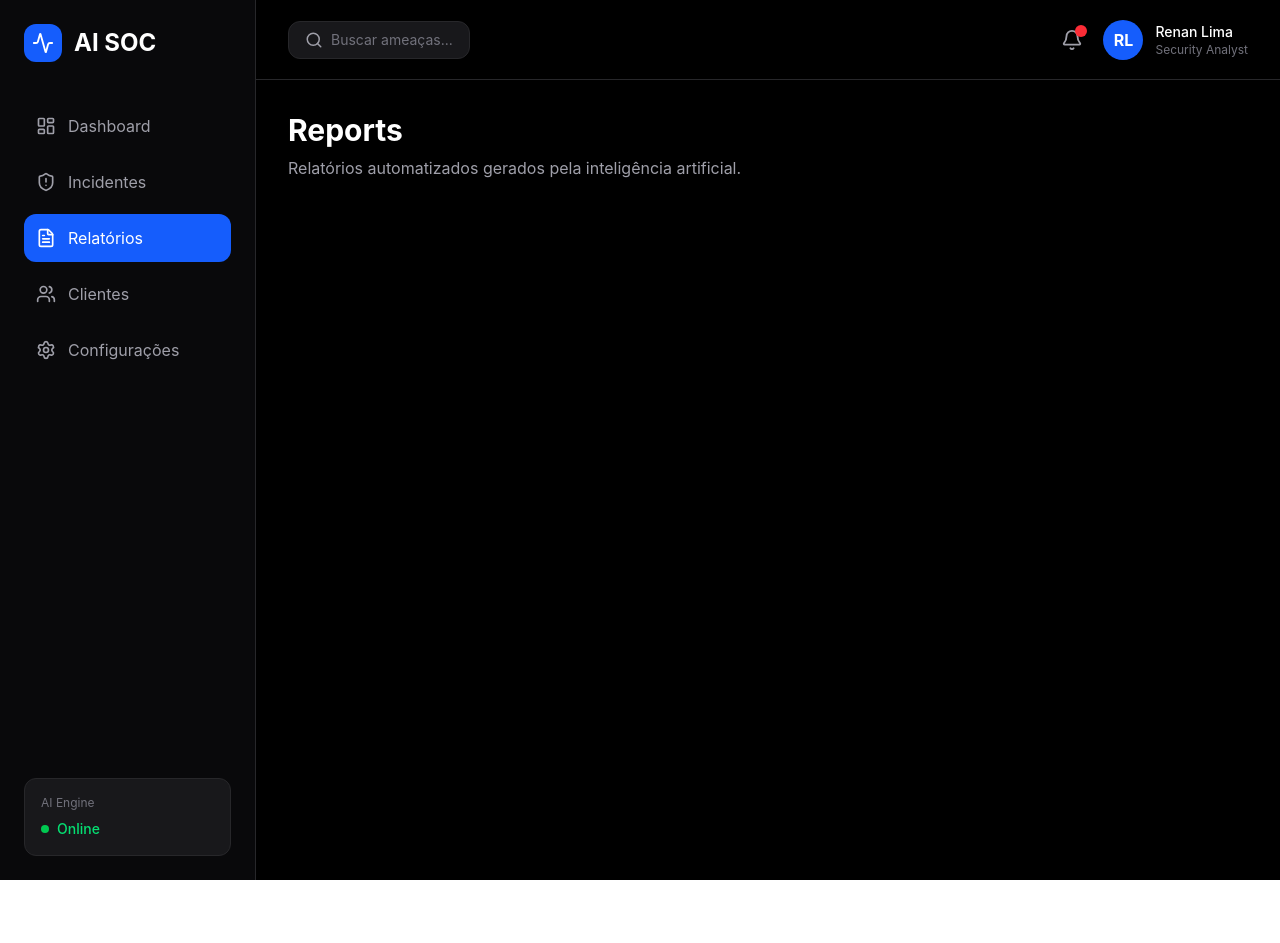
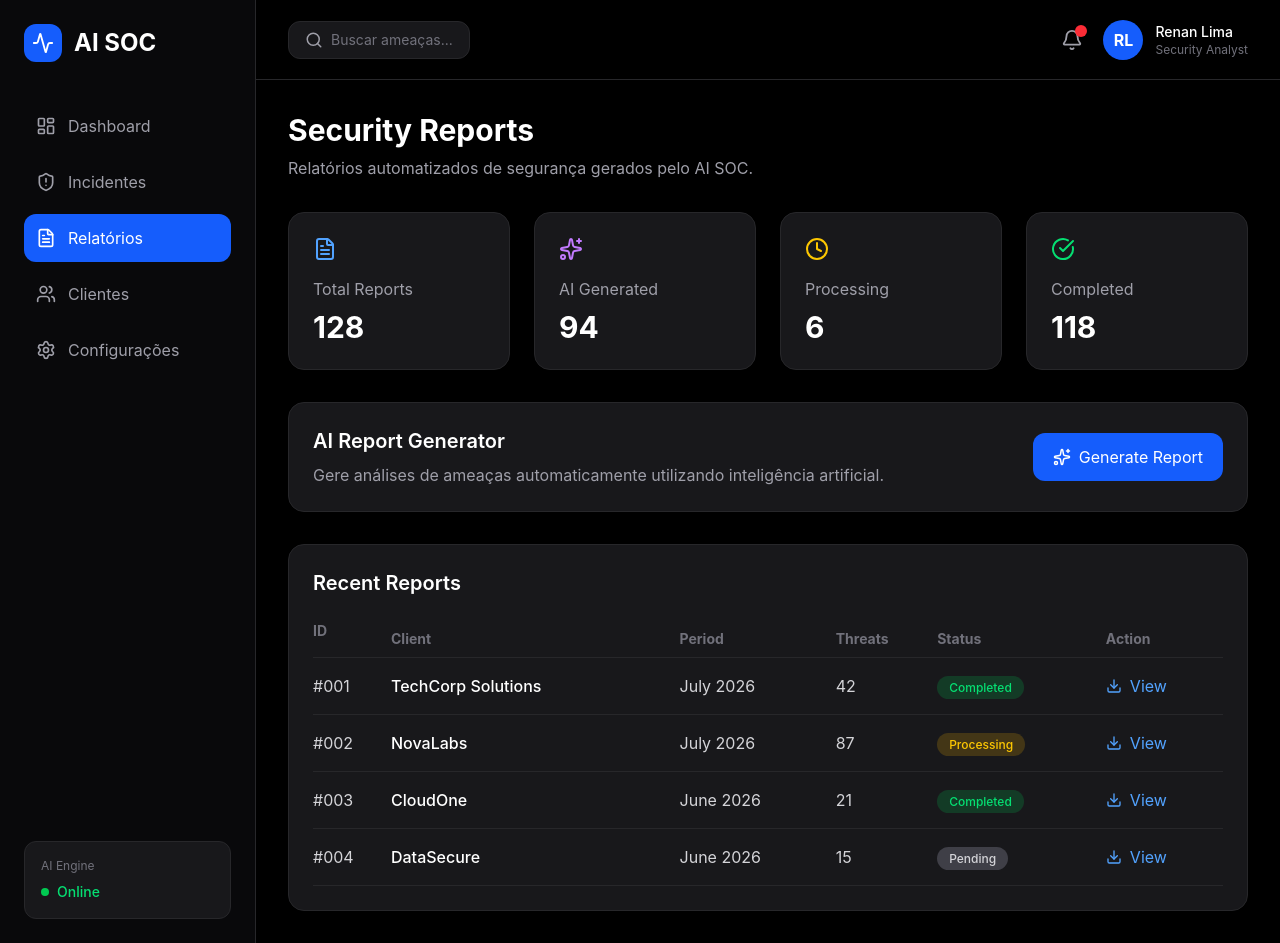
Before and after one commit to renanlima-hub/ai-soc-project, a React (Vite) app in the folder frontend/: page /reports in a window 1280 px wide. Before the commit the page ends 880 px from the top, so only its background shows below. Built offline with nearby package versions, Linux system fonts and the light colour scheme.

Commit message:
feat: create platform settings dashboard

```diff
--- a/frontend/src/pages/Reports.tsx
+++ b/frontend/src/pages/Reports.tsx
@@ -1,15 +1,66 @@
+import {
+  FileText,
+  Sparkles,
+  Clock,
+  CheckCircle,
+  Download
+} from "lucide-react"
+
+
+
 function Reports() {
+
+
+  const reports = [
+    {
+      id: "#001",
+      client: "TechCorp Solutions",
+      period: "July 2026",
+      threats: 42,
+      status: "Completed"
+    },
+    {
+      id: "#002",
+      client: "NovaLabs",
+      period: "July 2026",
+      threats: 87,
+      status: "Processing"
+    },
+    {
+      id: "#003",
+      client: "CloudOne",
+      period: "June 2026",
+      threats: 21,
+      status: "Completed"
+    },
+    {
+      id: "#004",
+      client: "DataSecure",
+      period: "June 2026",
+      threats: 15,
+      status: "Pending"
+    }
+  ]
+
+
 
   return (
 
-    <div className="p-8 bg-black min-h-screen">
+    <div className="
+      p-8
+      bg-black
+      min-h-screen
+    ">
+
+
+      <div className="mb-8">
 
         <h1 className="
           text-3xl
           font-bold
           text-white
         ">
-        Reports
+          Security Reports
         </h1>
 
 
@@ -17,8 +68,287 @@ function Reports() {
           text-zinc-400
           mt-2
         ">
-        Relatórios automatizados gerados pela inteligência artificial.
+          Relatórios automatizados de segurança gerados pelo AI SOC.
         </p>
+
+
+      </div>
+
+
+
+
+
+      {/* Summary Cards */}
+
+
+      <div className="
+        grid
+        grid-cols-4
+        gap-6
+      ">
+
+
+        <ReportCard
+          title="Total Reports"
+          value="128"
+          icon={<FileText />}
+          color="text-blue-400"
+        />
+
+
+        <ReportCard
+          title="AI Generated"
+          value="94"
+          icon={<Sparkles />}
+          color="text-purple-400"
+        />
+
+
+        <ReportCard
+          title="Processing"
+          value="6"
+          icon={<Clock />}
+          color="text-yellow-400"
+        />
+
+
+        <ReportCard
+          title="Completed"
+          value="118"
+          icon={<CheckCircle />}
+          color="text-green-400"
+        />
+
+
+      </div>
+
+
+
+
+
+      {/* AI Generation Area */}
+
+
+      <div className="
+        mt-8
+        bg-zinc-900
+        border
+        border-zinc-800
+        rounded-2xl
+        p-6
+        flex
+        justify-between
+        items-center
+      ">
+
+
+        <div>
+
+
+          <h2 className="
+            text-white
+            text-xl
+            font-semibold
+          ">
+            AI Report Generator
+          </h2>
+
+
+          <p className="
+            text-zinc-400
+            mt-2
+          ">
+            Gere análises de ameaças automaticamente utilizando inteligência artificial.
+          </p>
+
+
+        </div>
+
+
+
+        <button className="
+          bg-blue-600
+          hover:bg-blue-700
+          text-white
+          px-5
+          py-3
+          rounded-xl
+          flex
+          items-center
+          gap-2
+          transition
+        ">
+
+          <Sparkles size={18}/>
+
+          Generate Report
+
+        </button>
+
+
+      </div>
+
+
+
+
+
+      {/* Reports Table */}
+
+
+      <div className="
+        mt-8
+        bg-zinc-900
+        border
+        border-zinc-800
+        rounded-2xl
+        p-6
+      ">
+
+
+        <h2 className="
+          text-white
+          text-xl
+          font-semibold
+          mb-6
+        ">
+          Recent Reports
+        </h2>
+
+
+
+        <table className="
+          w-full
+          text-left
+        ">
+
+
+          <thead>
+
+            <tr className="
+              text-zinc-500
+              text-sm
+              border-b
+              border-zinc-800
+            ">
+
+
+              <th className="pb-4">
+                ID
+              </th>
+
+
+              <th>
+                Client
+              </th>
+
+
+              <th>
+                Period
+              </th>
+
+
+              <th>
+                Threats
+              </th>
+
+
+              <th>
+                Status
+              </th>
+
+
+              <th>
+                Action
+              </th>
+
+
+            </tr>
+
+
+          </thead>
+
+
+
+
+          <tbody>
+
+
+            {reports.map((report)=>(
+
+              <tr
+                key={report.id}
+                className="
+                  border-b
+                  border-zinc-800
+                  text-zinc-300
+                "
+              >
+
+                <td className="py-4">
+                  {report.id}
+                </td>
+
+
+                <td className="
+                  text-white
+                  font-medium
+                ">
+                  {report.client}
+                </td>
+
+
+                <td>
+                  {report.period}
+                </td>
+
+
+                <td>
+                  {report.threats}
+                </td>
+
+
+                <td>
+
+                  <ReportStatus
+                    status={report.status}
+                  />
+
+                </td>
+
+
+                <td>
+
+                  <button className="
+                    text-blue-400
+                    hover:text-blue-300
+                    flex
+                    items-center
+                    gap-2
+                  ">
+
+                    <Download size={16}/>
+
+                    View
+
+                  </button>
+
+                </td>
+
+
+              </tr>
+
+
+            ))}
+
+
+          </tbody>
+
+
+        </table>
+
+
+      </div>
+
 
 
     </div>
@@ -27,4 +357,111 @@ function Reports() {
 
 }
 
+
+
+
+
+
+
+function ReportCard({
+  title,
+  value,
+  icon,
+  color
+}:{
+  title:string
+  value:string
+  icon:React.ReactNode
+  color:string
+}){
+
+
+  return (
+
+    <div className="
+      bg-zinc-900
+      border
+      border-zinc-800
+      rounded-2xl
+      p-6
+    ">
+
+
+      <div className={color}>
+        {icon}
+      </div>
+
+
+      <p className="
+        text-zinc-400
+        mt-4
+      ">
+        {title}
+      </p>
+
+
+      <h2 className="
+        text-white
+        text-3xl
+        font-bold
+        mt-2
+      ">
+        {value}
+      </h2>
+
+
+    </div>
+
+  )
+
+}
+
+
+
+
+
+
+
+function ReportStatus({
+  status
+}:{
+  status:string
+}){
+
+
+  const colors = {
+
+    Completed:
+      "bg-green-500/20 text-green-400",
+
+    Processing:
+      "bg-yellow-500/20 text-yellow-400",
+
+    Pending:
+      "bg-zinc-700 text-zinc-300"
+
+  }
+
+
+  return (
+
+    <span className={`
+      px-3
+      py-1
+      rounded-full
+      text-xs
+      font-medium
+      ${colors[status as keyof typeof colors]}
+    `}>
+
+      {status}
+
+    </span>
+
+  )
+
+}
+
+
+
 export default Reports
```
Lines whose indentation alone changed are shown as unchanged.
